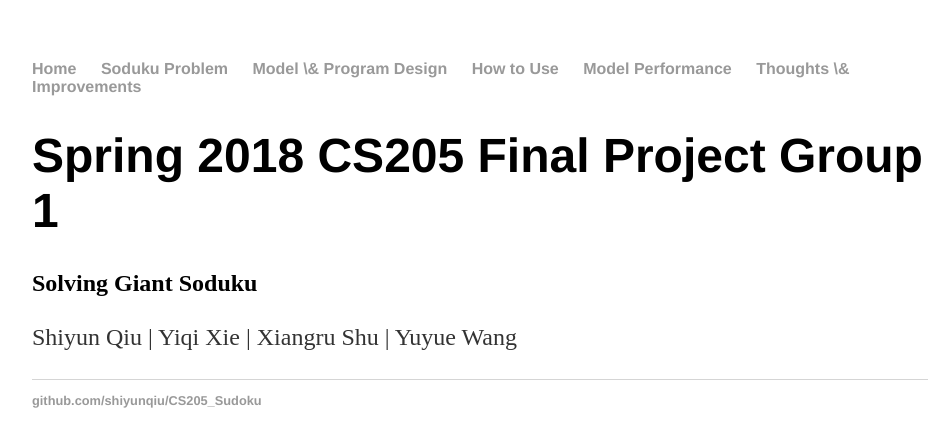
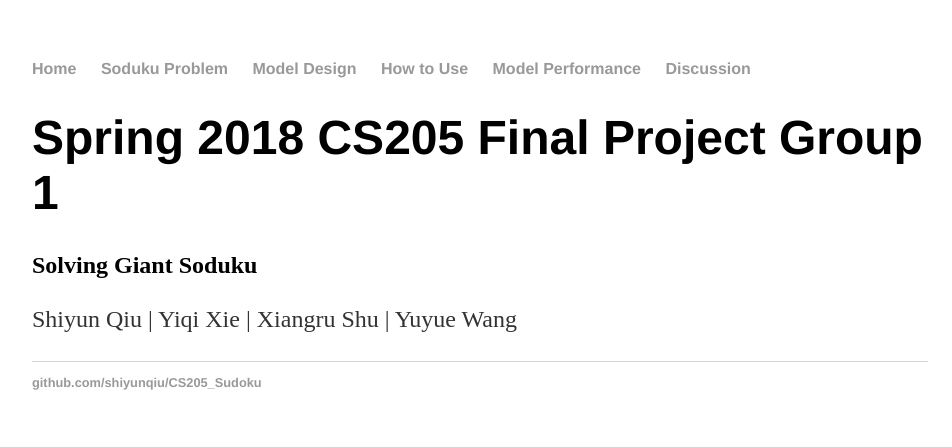
Before and after one commit to shuxiangru/CS205_G1.github.io, a Jekyll site: the page built from index.html, in a window 1280 px wide. Shown: the top 447 px of the page, without its empty margins (160-1112 px from the left). Built offline with Jekyll 4.4.1, drawn with Linux system fonts in a browser that asks for light colours.

Commit message:
Update default.html

```diff
--- a/_layouts/default.html
+++ b/_layouts/default.html
@@ -10,10 +10,10 @@
     		<ul>
 			<li><a href="/CS205_G1.github.io">Home</a></li>
         		<li><a href="/CS205_G1.github.io/sudoku">Soduku Problem</a></li>
-	        	<li><a href="/CS205_G1.github.io/Model">Model \& Program Design</a></li>
+	        	<li><a href="/CS205_G1.github.io/Model">Model Design</a></li>
         		<li><a href="/CS205_G1.github.io/Utilization">How to Use</a></li>
 			<li><a href="/CS205_G1.github.io/Performance">Model Performance</a></li>
-			<li><a href="/CS205_G1.github.io/Insights">Thoughts \& Improvements</a></li>
+			<li><a href="/CS205_G1.github.io/Discussion">Discussion</a></li>
     		</ul>
 		</nav>
 		<div class="container">
```
